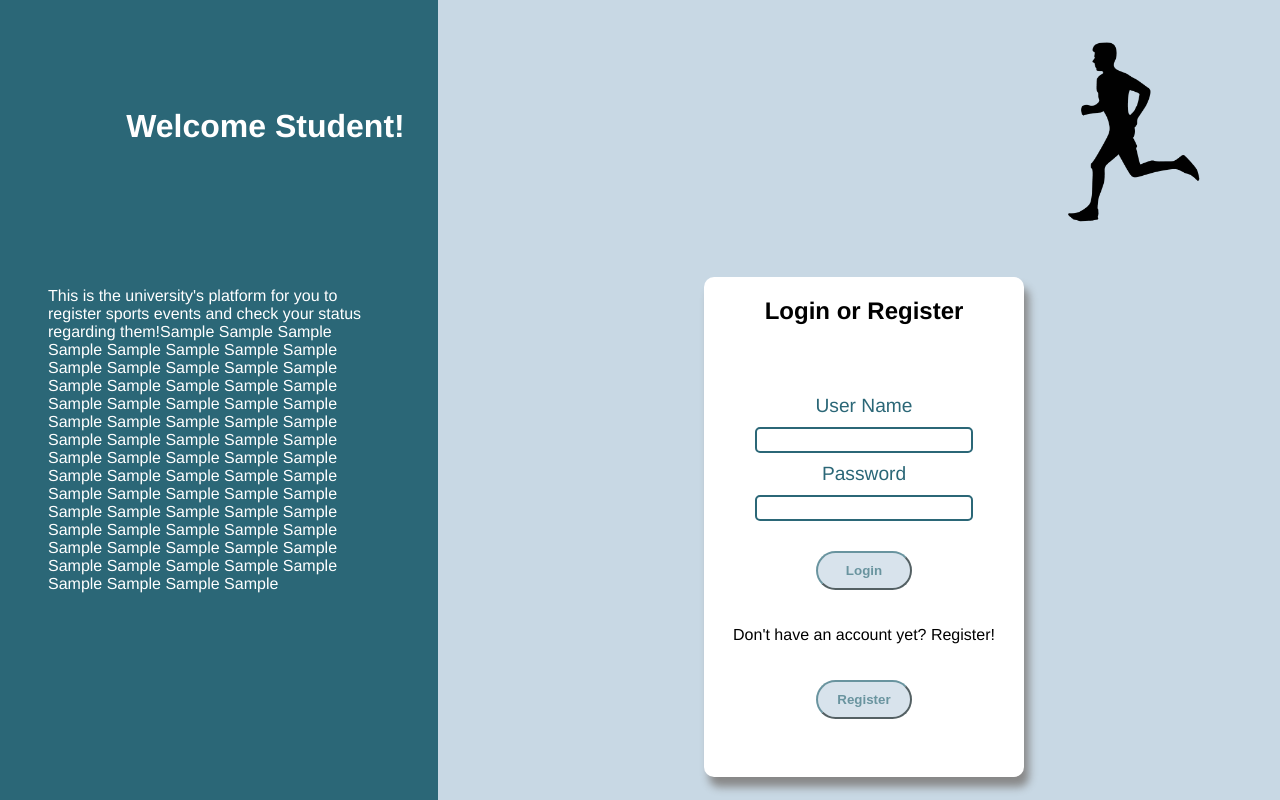
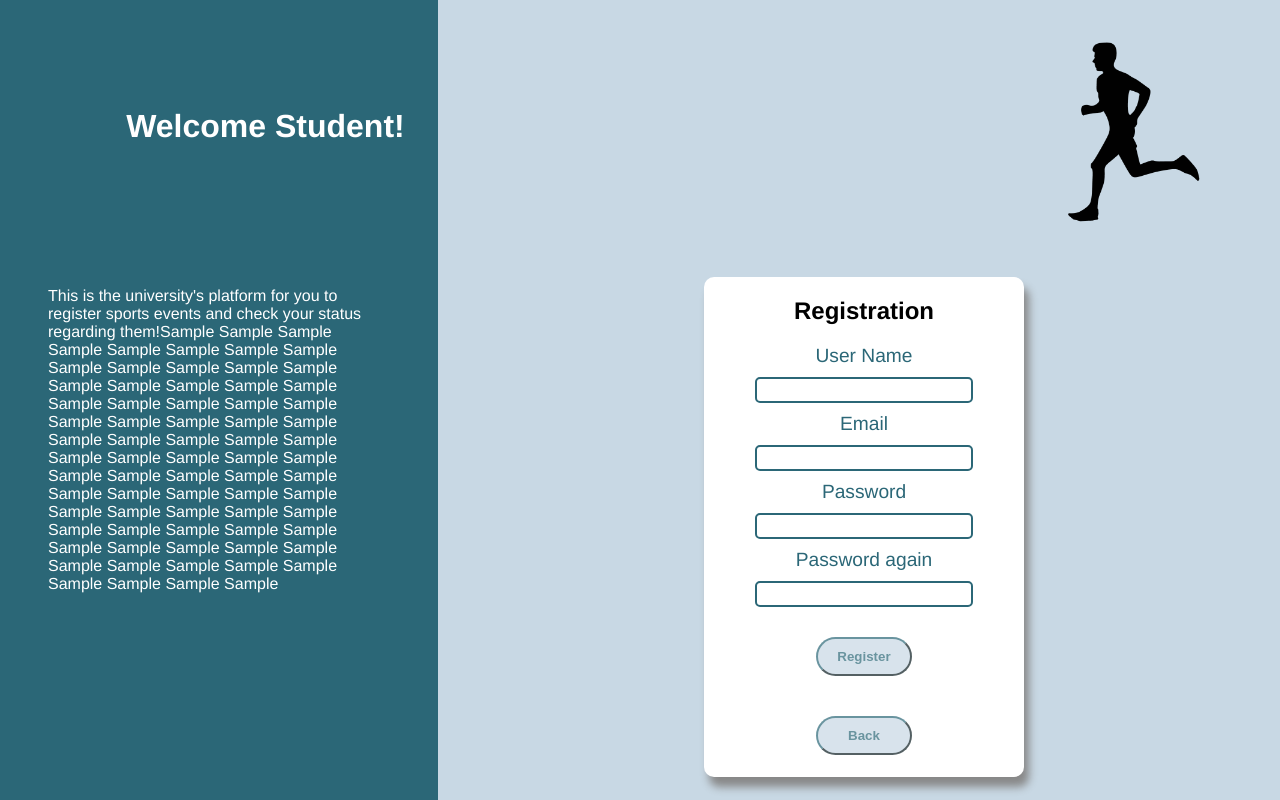
Before and after one commit to SprotsEventOrgainzerSite/sports-event-organizer-fe-mobile, a React (Create React App) app: page / in a window 1280 px wide. Both pictures are taken after a click on the button "Register". Shown: the top 800 px of the page. Built offline with nearby package versions, Linux system fonts and the light colour scheme.

Commit message:
Register component added/Login functionality added

```diff
--- a/src/App.css
+++ b/src/App.css
@@ -12,7 +12,9 @@ body{
   text-align: center;
   padding-top: 50px;
 }
-
+.input_box_register{
+  text-align: center;
+}
 .input_bar{
   padding: 10px;
 }
--- a/src/App.js
+++ b/src/App.js
@@ -3,8 +3,14 @@ import './App.css';
 import LoginBody from './LoginBody';
 import sportOne from './images/sport04.png'
 import sportTwo from './images/sport03.png'
+import { useContext } from 'react';
+import { StateContext } from './RenderHandler';
+import Register from './Register'
 
 function App() {
+
+  const [renderState, setRenderState] = useContext(StateContext)
+
   return (
       <table>
         <tr>
@@ -23,7 +29,8 @@ function App() {
               <img src={sportTwo} width = "15%" className = 'sport_two_img'></img>
             </div>
           <div className ='login_widget'>
-          <LoginBody></LoginBody>
+          {renderState[1] === 'LOGIN' && <LoginBody />}
+          {renderState[1] === 'REGISTER' && <Register />}
         </div>
           </td>
         </tr>
--- a/src/LoginBody.js
+++ b/src/LoginBody.js
@@ -1,20 +1,41 @@
 import './App.css';
+import { useContext, useRef, useState } from 'react';
+import { StateContext } from './RenderHandler';
+
 
 function LoginBody()
 {
+    const [renderState, setRenderState] = useContext(StateContext)
+    const [credentials, setCredentials] = useState();
+
+    const loginRef = useRef();
+    const passwdRef = useRef();
+
+    const Submit = (e) =>
+    {
+        e.preventDefault();
+    }
+
+    const handleRegister = () =>
+    {
+        setRenderState(['LOGIN', 'REGISTER']);
+    }
+
     return(
         <div>
             <h2 className='loginBody_title'> Login or Register</h2>
             <div className='input_box'>
+                <form onSubmit={Submit}>
                 <label className='label_text'> User Name
-                    <div className='input_bar'><input className='input_element' type= "text"></input></div>
+                    <div className='input_bar'><input className='input_element' ref={loginRef} type= "text"></input></div>
                 </label>
                 <label className='label_text'> Password
-                    <div className='input_bar'><input  className='input_element' type= "text"></input></div>
+                    <div className='input_bar'><input  className='input_element' ref={passwdRef} type= "password"></input></div>
                 </label>
                 <button className='login_button'><strong>Login</strong></button>
+                </form>
                 <div><p>Don't have an account yet? Register!</p></div>
-                <button className='login_button'><strong>Register</strong></button>
+                <button onClick={handleRegister} className='login_button'><strong>Register</strong></button>
             </div>
         </div>
     )
--- /dev/null
+++ b/src/Register.js
@@ -0,0 +1,50 @@
+import './App.css';
+import { useContext, useRef, useState } from 'react';
+import { StateContext } from './RenderHandler';
+
+
+function Register()
+{
+    const [renderState, setRenderState] = useContext(StateContext)
+
+    const loginRef = useRef();
+    const emailRef = useRef();
+    const passwdRef = useRef();
+    const passwdAgainRef = useRef();
+
+    const Submit = (e) =>
+    {
+        e.preventDefault();
+    }
+
+    const Back = () =>
+    {
+        setRenderState(['LOGIN','LOGIN'])
+    }
+
+    return(
+        <div>
+            <h2 className='loginBody_title'> Registration</h2>
+            <div className='input_box_register'>
+                <form onSubmit={Submit}>
+                <label className='label_text'> User Name
+                    <div className='input_bar'><input className='input_element' ref={loginRef} type= "text"></input></div>
+                </label>
+                <label className='label_text'> Email
+                    <div className='input_bar'><input className='input_element' ref={emailRef} type= "email"></input></div>
+                </label>
+                <label className='label_text'> Password
+                    <div className='input_bar'><input  className='input_element' ref={passwdRef} type= "password"></input></div>
+                </label>
+                <label className='label_text'> Password again
+                    <div className='input_bar'><input  className='input_element' ref={passwdAgainRef} type= "password"></input></div>
+                </label>
+                <button className='login_button'><strong>Register</strong></button>
+                </form>
+                <button onClick={Back} className='login_button'><strong>Back</strong></button>
+            </div>
+        </div>
+    )
+}
+
+export default Register;
--- a/src/RenderHandler.js
+++ b/src/RenderHandler.js
@@ -1,14 +1,18 @@
 import { useState } from "react";
+import React from "react";
 import App from "./App.js"
 
+export const StateContext = React.createContext();
 
 function RenderHandler()
 {
-    const[isLoggedIn,setLogin] = useState(false);
+    const[renderState,setRenderState] = useState(['LOGIN','LOGIN']);
 
     return(
         <div>
-            {!isLoggedIn && <App></App> }
+            <StateContext.Provider value={[renderState, setRenderState]}>
+            {renderState[0] === 'LOGIN'&& <App></App> }
+            </StateContext.Provider>
         </div>
     )
 }
```
